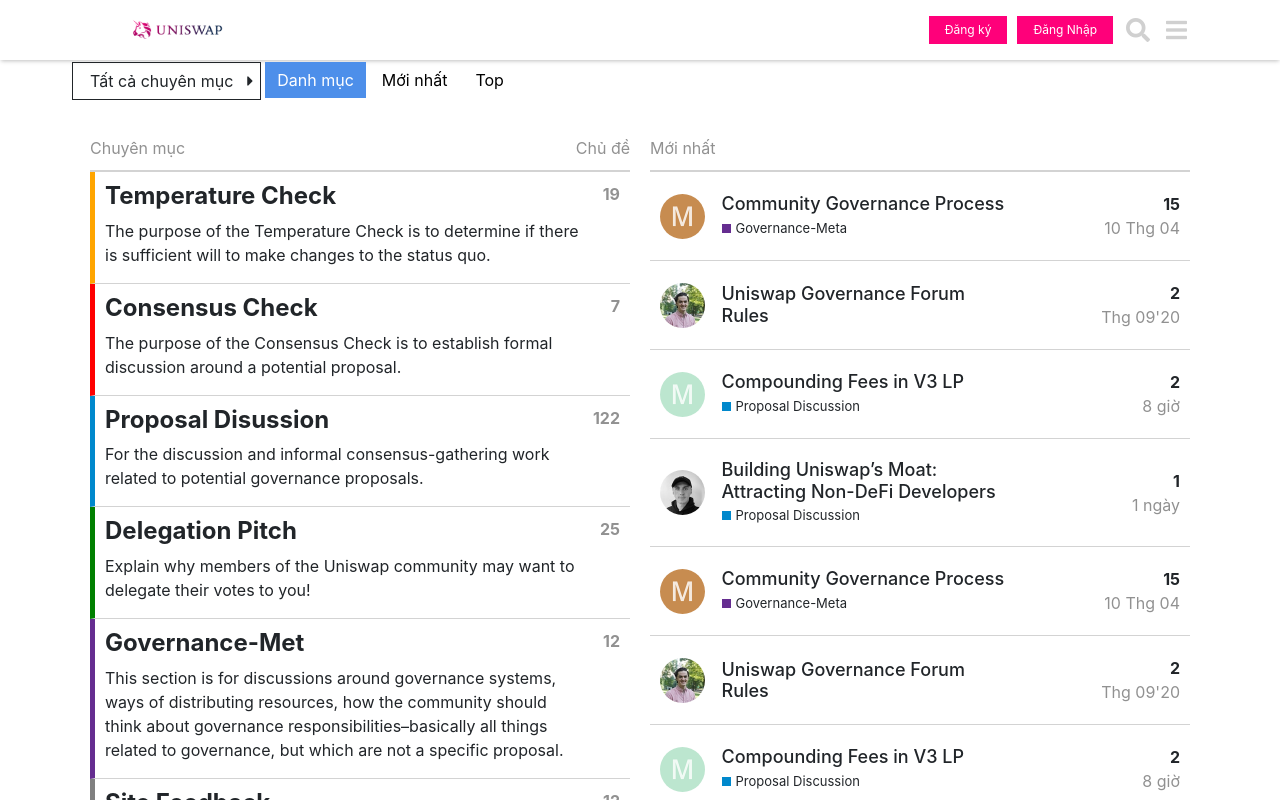
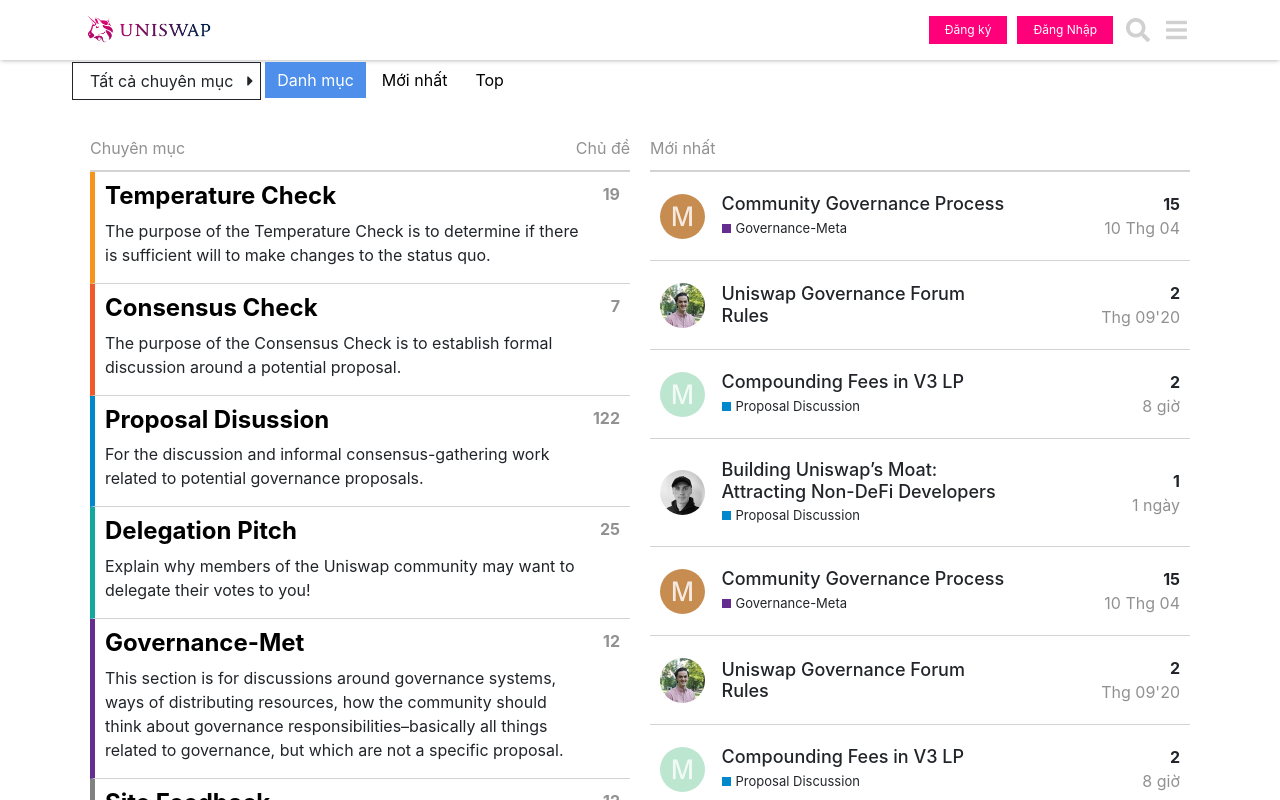
Before and after one commit to QuoccNguyenn/Uni-forum, a React (Create React App) app in the folder swap/: page /categories in a window 1280 px wide. Shown: the top 800 px of the page. Built offline with nearby package versions, Linux system fonts and the light colour scheme.

Commit message:
commit May27th 11h23

```diff
--- a/swap/src/App.js
+++ b/swap/src/App.js
@@ -1,6 +1,5 @@
 import React from 'react';
 import styled from 'styled-components';
-import Nav from './components/nav/nav';
 import Home from './view/Home/Home';
 
 function App() {
@@ -8,10 +7,7 @@
 
   return (
     <Wrapper>
-      <Nav />
-      <WrapperHome>
         <Home/>
-      </WrapperHome>
     </Wrapper>
   );
 }
@@ -20,9 +16,4 @@
   overflow: hidden;
 `
 
-const WrapperHome = styled.div`
-  max-width: 1140px;
-  margin: auto;
-`
-
 export default App;
--- a/swap/src/components/Categories/Categories.jsx
+++ b/swap/src/components/Categories/Categories.jsx
@@ -10,7 +10,6 @@
 
     const [ClickCard, SetClickCard] = useState(false);
     const [test, Settest] = useState(0);
-
     const ref = useRef();
 
     useOnClickOutside(ref, () => SetClickCard(false));
@@ -28,7 +27,7 @@
                             {category.map(item => (
                                 <Item style={item.decor}>
                                     <div>
-                                        <h4>{item.title}</h4>
+                                        <h4 className='button' onClick={()=>{props.handleActive('2')}}><Link to='/latest/#'>{item.title}</Link></h4>
                                         <p>{item.content}</p>
                                     </div>
                                     <span>{item.num}</span>
@@ -116,6 +115,11 @@
     justify-content: space-between;
     border-bottom: 1px solid lightgrey;
 
+    a{
+        text-decoration: none;
+        color: #000;
+        display: block;
+    }
 
     h4{
         margin-top: 0;
@@ -195,12 +199,32 @@
         }
     }
 
+    .yellow{
+        background-color: #f7941d;
+    }
+
+    .orange{
+        background-color: #f1592a;
+    }
+
+    .blue{
+        background-color: #0088CC;
+    }
+
+    .green{
+        background-color: #12A89D;
+    }
+
     .violet{
         background-color: #652D90;
     }
 
-    .blue{
-        background-color: #0088CC;
+    .gray{
+        background-color: #808281
+    }
+
+    .red{
+        background-color: #BF1E2E;
     }
 
     .d-none{
--- a/swap/src/components/Categories/constants/data.js
+++ b/swap/src/components/Categories/constants/data.js
@@ -4,7 +4,7 @@
         content: 'The purpose of the Temperature Check is to determine if there is sufficient will to make changes to the status quo.',
         num: '19',
         decor: {
-            borderLeft: '5px solid orange'
+            borderLeft: '5px solid #f7941d'
         }
     },
     {
@@ -12,7 +12,7 @@
         content: 'The purpose of the Consensus Check is to establish formal discussion around a potential proposal.',
         num: '7',
         decor: {
-            borderLeft: '5px solid red'
+            borderLeft: '5px solid #f1592a'
         }
     },
     {
@@ -28,7 +28,7 @@
         content: 'Explain why members of the Uniswap community may want to delegate their votes to you!',
         num: '25',
         decor: {
-            borderLeft: '5px solid green'
+            borderLeft: '5px solid #12A89D'
         }
     },
     {
@@ -44,7 +44,7 @@
         content: 'Discussion about this site, its organization, how it works, and how we can improve it.',
         num: '12',
         decor: {
-            borderLeft: '5px solid grey'
+            borderLeft: '5px solid #808281'
         }
     },
     {
@@ -52,7 +52,7 @@
         content: 'Topics that don\'t need a category, or don\'t fit into any other existing category.',
         num: '131',
         decor: {
-            borderLeft: '5px solid red'
+            borderLeft: '5px solid #BF1E2E'
         }
     }
 ]
--- a/swap/src/components/ListControl/ListControl.jsx
+++ b/swap/src/components/ListControl/ListControl.jsx
@@ -20,6 +20,7 @@
                 </div>
                 <SelectionItem className={click ? "active" : ""}>
                     {category.map(item => (
+                        <Link to='/latest'>
                             <Item style={item.decor}>
                                 <div>
                                     <h6>{item.title}</h6><span>x{item.num}</span>
@@ -27,12 +28,13 @@
                                 </div>
 
                             </Item>
+                        </Link>
                     ))}
                 </SelectionItem>
             </Selection>
 
             <ul>
-                <li onClick={()=>{props.handleActive('1')}}><Link className={(props.active === '1') ? "active" : ""} to='/Categories'>Danh mục</Link></li>
+                <li onClick={()=>{props.handleActive('1')}}><Link className={(props.active === '1') ? "active" : ""} to='/categories'>Danh mục</Link></li>
                 <li onClick={()=>{props.handleActive('2')}}><Link className={(props.active === '2') ? "active" : ""} to='/latest'>Mới nhất</Link></li>
                 <li onClick={()=>{props.handleActive('3')}}><Link className={(props.active === '3') ? "active" : ""} to='/top'>Top</Link></li>
             </ul>
@@ -125,6 +127,12 @@
     box-sizing: border-box;
     overflow-y: scroll;
 
+    a{
+        text-decoration: none;
+        color: #000;
+        display: block;
+    }
+
     @media screen and (max-width: 440px){
         left: 15%;
     }
@@ -155,6 +163,11 @@
         font-weight: bold;
         color: #919191;
     }
+
+    :hover{
+        background: #ffd9eb;
+        cursor: pointer;
+    }
 `
 
 
--- a/swap/src/components/nav/component/login/login.jsx
+++ b/swap/src/components/nav/component/login/login.jsx
@@ -12,7 +12,7 @@
 
                 <ContentForm>
                     <form action="#">
-                        <GroupInput type={`email`} name={`Email`} title={`Không hiển thị công cộng`}></GroupInput>
+                        <GroupInput type={`email`} name={`Email`} title={`Không hiển thị công cộng`} autofocus></GroupInput>
                         <GroupInput type={`text`} name={`Username`} title={`Duy Nhất, không có khoảng trống, ngắn`}></GroupInput>
                         <GroupInput type={`text`} name={`Tên`} title={`Tên đầy đủ của bạn (tùy chọn)`}></GroupInput>
                         <GroupInput type={`password`} name={`Mật Khẩu`} title={`ít nhất 10 ký tự`}></GroupInput>
--- a/swap/src/components/nav/component/login/singin.jsx
+++ b/swap/src/components/nav/component/login/singin.jsx
@@ -12,7 +12,7 @@
 
                 <ContentForm>
                     <form action="#">
-                        <GroupInput type={`email`} name={`Email`} ></GroupInput>
+                        <GroupInput type={`email`} name={`Email`} autofocus></GroupInput>
                         <GroupInput type={`password`} name={`Mật Khẩu`}></GroupInput>
                    </form>
                 </ContentForm>
--- a/swap/src/components/nav/nav.jsx
+++ b/swap/src/components/nav/nav.jsx
@@ -1,9 +1,10 @@
 import React, { useRef, useState } from 'react';
 import styled from 'styled-components';
-import {  Modal} from 'reactstrap';
+import { Modal } from 'reactstrap';
 import Login from './component/login/login';
 import useOnClickOutside from '../../hook/useclickoutside/useclickoutside';
 import Singin from './component/login/singin';
+import { Link } from 'react-router-dom';
 
 const Nav = (props) => {
 
@@ -31,19 +32,17 @@
         <BoxNav>
             <div className="container">
                 <ContainerNav>
-                    <Logo><img src="images/logo.png" alt="" /></Logo>
+                    <Logo><Link to='/categories'><img src="images/logo.png" alt="" /></Link></Logo>
                     <ContentNav>
                         <BoxBtn>
                             <Btn href="#" onClick={toggle}>Đăng ký</Btn>
                             <Modal isOpen={modal} toggle={toggle} className={className}>
-
                                 <Login></Login>
                             </Modal>
 
                             <Btn href="#" onClick={toggleDN}>Đăng Nhập</Btn>
 
                             <Modal isOpen={modalDN} toggle={toggleDN} className={className}>
-
                                <Singin></Singin>
                            </Modal>
                         </BoxBtn>
@@ -129,7 +128,6 @@
                                                 <li className="link">Giới Thiệu</li>
                                                 <li className="link">FAQ</li>
                                                 <li className="link">Phím Tắt</li>
-
                                             </ChildUl>
                                         </div>
                                     </div>
@@ -142,7 +140,6 @@
             </div>
         </BoxNav>
     )
-
 }
 
 const BoxNav = styled.nav`
@@ -156,10 +153,13 @@
 `
 
 const Logo = styled.div`
-    width:20%;
+    width: 30%;
     display:flex;
     justify-content:center;
     align-items:center;
+    a{
+        display: block;
+    }
     img{
         width:50%;
     }
@@ -177,7 +177,6 @@
     height:60px;
     display :flex;
     align-items:center;
-
 `
 
 const Btn = styled.a`
--- a/swap/src/view/Home/Home.jsx
+++ b/swap/src/view/Home/Home.jsx
@@ -1,8 +1,10 @@
 import React, { useState } from 'react';
 import { BrowserRouter as Router, Redirect, Route } from 'react-router-dom';
+import styled from 'styled-components';
 import Categories from '../../components/Categories/Categories';
 import Latest from '../../components/latest/latest';
 import ListControl from '../../components/ListControl/ListControl';
+import Nav from '../../components/nav/nav';
 import BoxTop from '../../components/top/top';
 
 function Home() {
@@ -15,6 +17,8 @@
 
   return (
     <Router>
+      <Nav/>
+      <WrapperHome>
         <ListControl active={active} handleActive ={handleActive}/>
         <div className="App">
           <Route exact path="/">
@@ -24,8 +28,14 @@
           <Route path='/latest' component={Latest} />
           <Route path='/top' component={BoxTop} />
         </div>
+      </WrapperHome>
     </Router>
   );
 }
 
+const WrapperHome = styled.div`
+  max-width: 1140px;
+  margin: auto;
+`
+
 export default Home;
```
Lines whose indentation alone changed are shown as unchanged.
